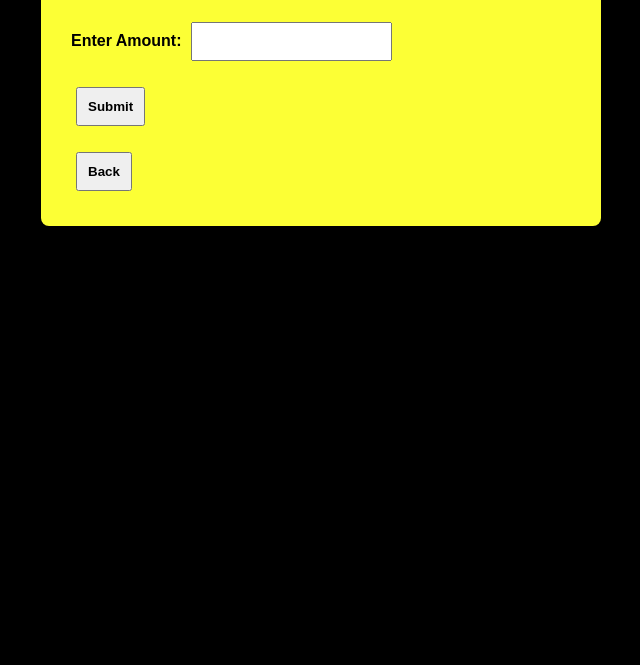
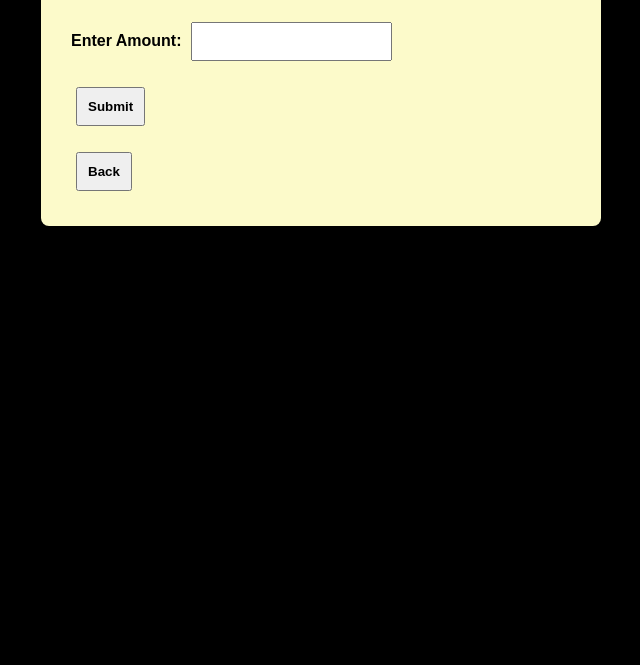
Before and after one commit to ikiiikii2003-gif/Assignment-Nr, a plain HTML site: page calculatechangevali.html in a window 1280 px wide. Shown: the part 135-800 px from the top of the page, without its empty margins (319-959 px from the left). Drawn offline with Linux system fonts and the light colour scheme.

Commit message:
calculatechangevali.html

```diff
--- a/calculatechangevali.html
+++ b/calculatechangevali.html
@@ -20,7 +20,7 @@
             width: 80%;
             max-width: 500px;
             margin: 20px auto;
-            background-color: rgb(252, 255, 53);
+            background-color: #fcfaca;
             padding: 30px;
             box-shadow: 0 5px 15px rgba(0, 0, 0, 0.1);
             border-radius: 8px;
```
